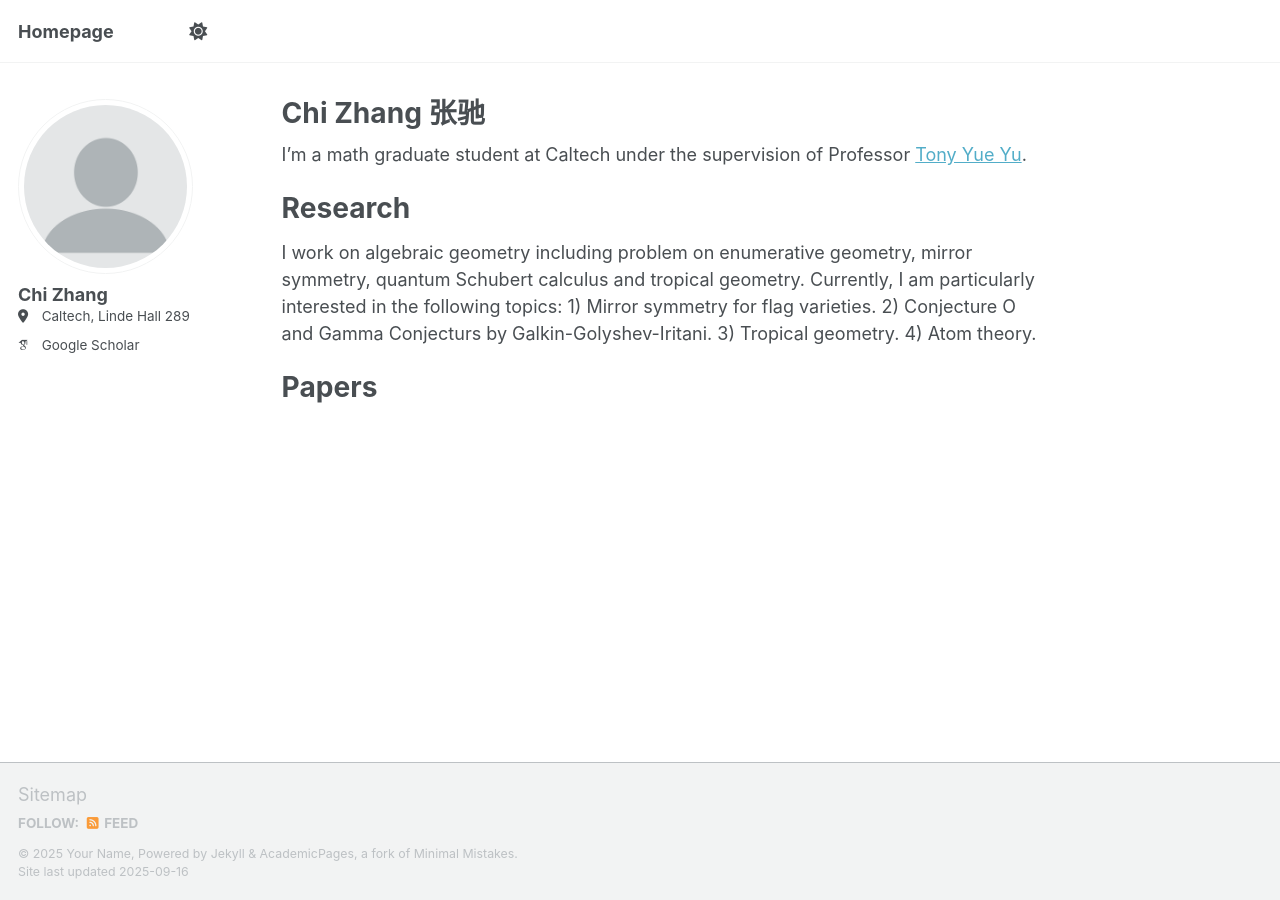
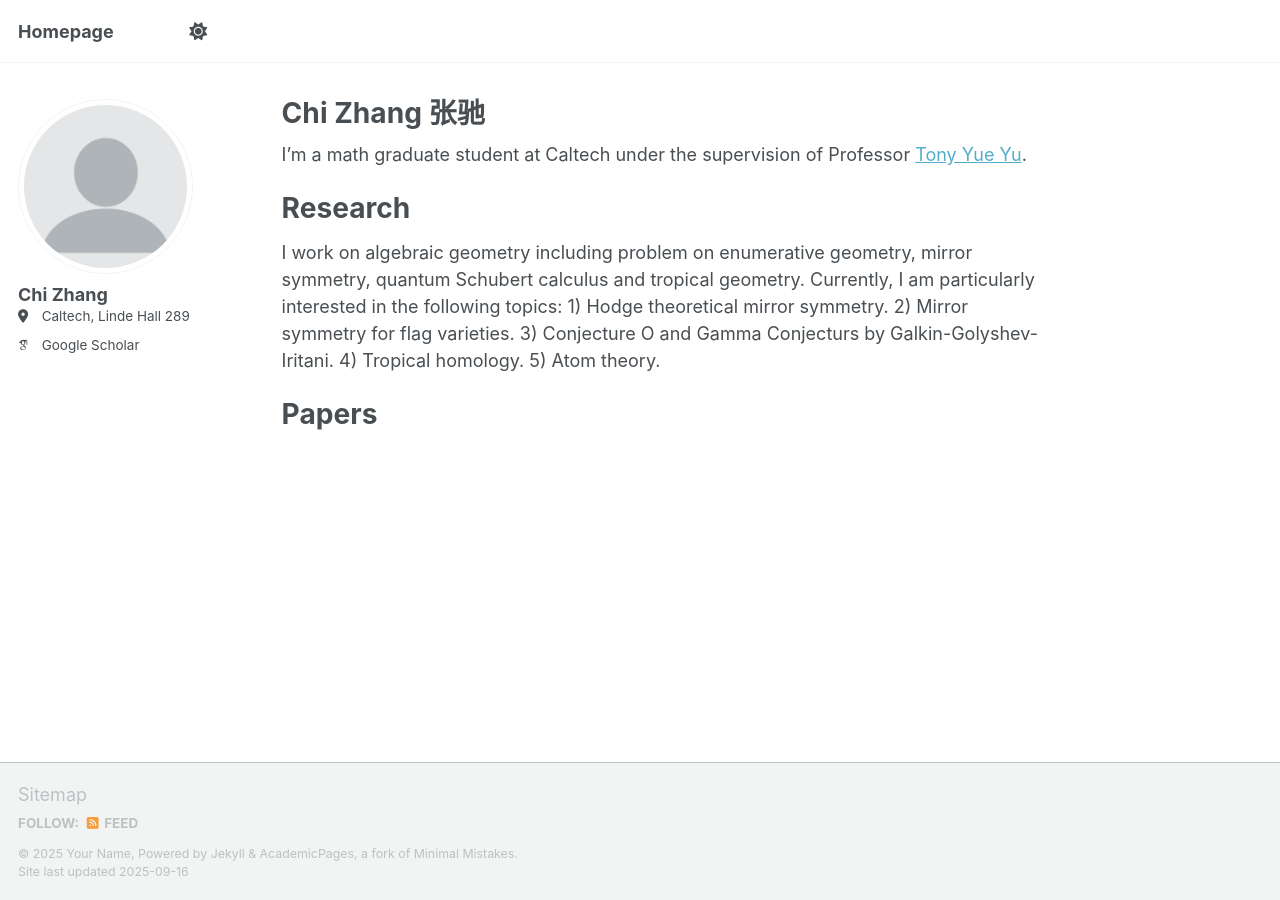
Before and after one commit to ChiZhang-math/ChiZhang-math.github.io, a Jekyll site: the page built from _pages/about.md, in a window 1280 px wide. Built offline with Jekyll 4.4.1, drawn with Linux system fonts in a browser that asks for light colours; some web fonts are replaced; a script that is not in the unit is left out.

Commit message:
Update about.md

```diff
--- a/_pages/about.md
+++ b/_pages/about.md
@@ -13,10 +13,11 @@ I'm a math graduate student at Caltech under the supervision of Professor [Tony
 Research
 ======
 I work on algebraic geometry including problem on enumerative geometry, mirror symmetry, quantum Schubert calculus and tropical geometry. Currently, I am particularly interested in the following topics:
-1)  Mirror symmetry for flag varieties.
-2)  Conjecture O and Gamma Conjecturs by Galkin-Golyshev-Iritani.
-3)  Tropical geometry.
-4)  Atom theory.
+1)  Hodge theoretical mirror symmetry.
+2)  Mirror symmetry for flag varieties.
+3)  Conjecture O and Gamma Conjecturs by Galkin-Golyshev-Iritani.
+4)  Tropical homology.
+5)  Atom theory.
 
 Papers
 ======
```
